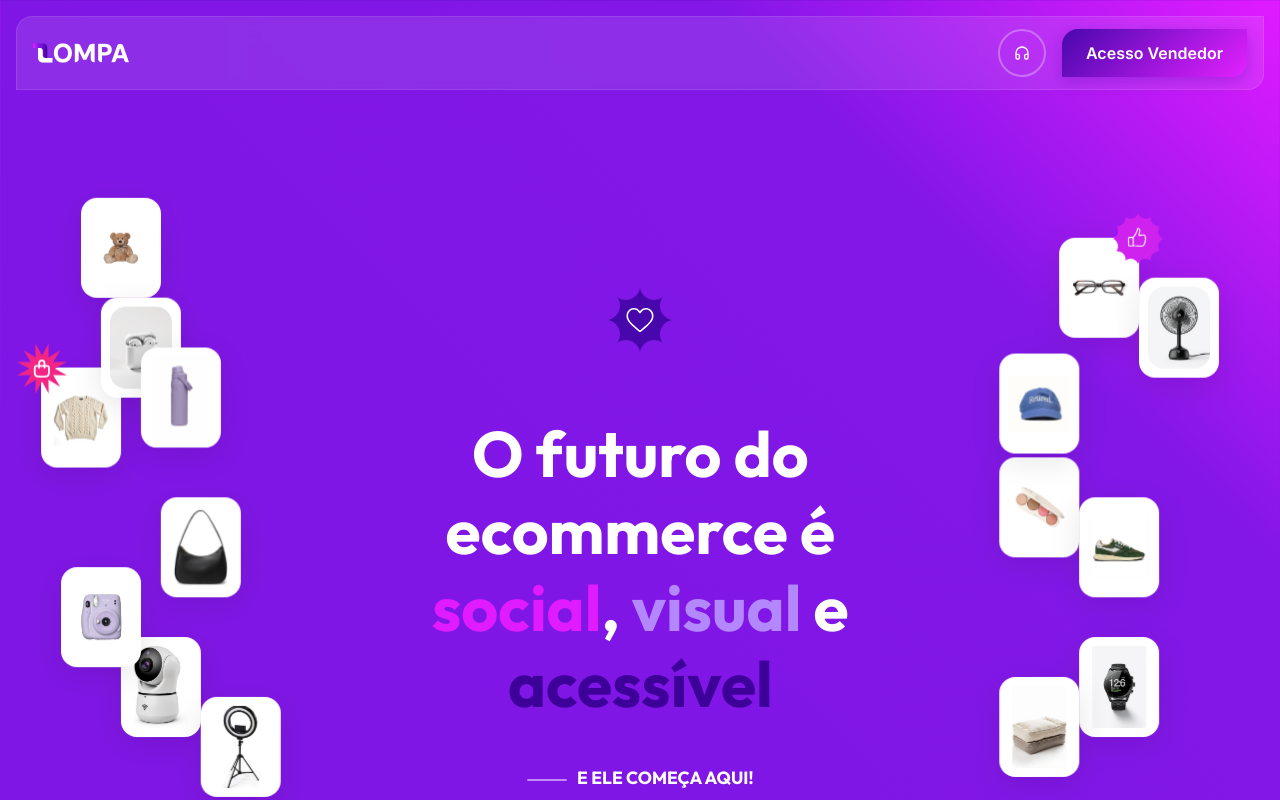
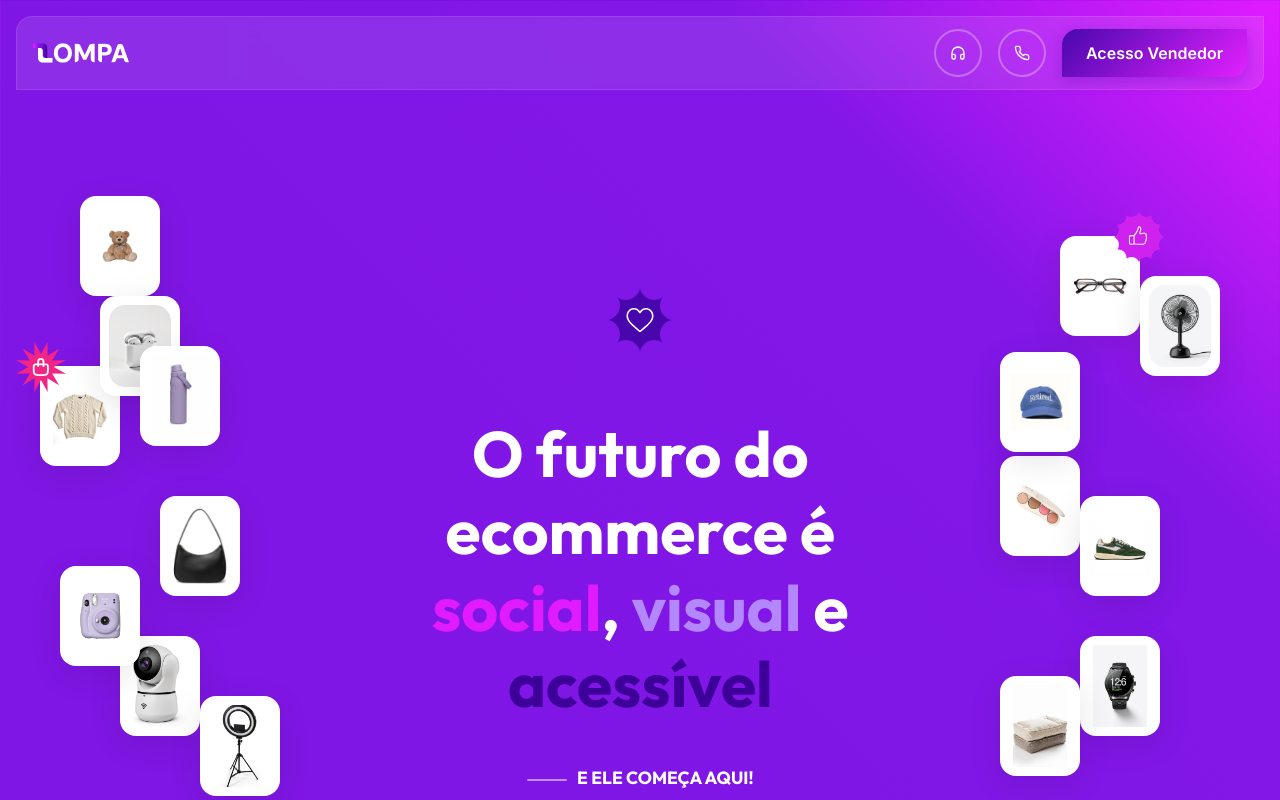
Before and after one commit to rafaelliao/landingPageLompa_Final, a Next.js app: page / in a window 1280 px wide. Shown: the top 800 px of the page. Built offline with nearby package versions, Linux system fonts and the light colour scheme.

Commit message:
Corrigido efeito de movimentação por scroll dos cards de produtos - melhorada resposta a scroll pequeno

```diff
--- a/src/app/globals.css
+++ b/src/app/globals.css
@@ -1478,6 +1478,19 @@
   }
 
   .support-button:hover {
+    width: 180px !important;
+    border-top-left-radius: 1rem !important;
+    border-top-right-radius: 0 !important;
+    border-bottom-left-radius: 0 !important;
+    border-bottom-right-radius: 1rem !important;
+  }
+
+  /* Botão fale conosco com efeito hover */
+  .contact-button {
+    transition: all 0.3s ease;
+  }
+
+  .contact-button:hover {
     width: 180px !important;
     border-top-left-radius: 1rem !important;
     border-top-right-radius: 0 !important;
--- a/src/components/HeroSection.tsx
+++ b/src/components/HeroSection.tsx
@@ -143,7 +143,8 @@ const HeroSection = ({ className = '' }: HeroSectionProps) => {
               trigger: 'body',
               start: 'top top',
               end: '+=200vh', // Range menor para mobile
-              scrub: 1,
+              scrub: 0.5, // Reduzido para melhor resposta a scroll pequeno
+              anticipatePin: 1, // Antecipar o pin para suavizar a transição
               onEnter: () => {},
               onLeave: () => {}
             }
@@ -163,7 +164,7 @@ const HeroSection = ({ className = '' }: HeroSectionProps) => {
           // Configurações para mobile (ajustadas para terminar antes do pin)
           const mobileAnimationConfig = {
             range: '200vh', // Termina antes do pin começar em 300vh
-            scrub: 1,
+            scrub: 0.5, // Reduzido para melhor resposta a scroll pequeno
             initialScale: 1,
             finalScale: { main: 1.5, others: 0.6 }
           }
@@ -176,6 +177,7 @@ const HeroSection = ({ className = '' }: HeroSectionProps) => {
               start: 'top top',
               end: '+=200vh', // Cards mobile até 200vh
               scrub: mobileAnimationConfig.scrub,
+              anticipatePin: 1, // Antecipar o pin para suavizar a transição
               onUpdate: (self) => {
                 // Atualizar dinamicamente as posições dos cards durante o scroll
                 const scrollY = window.scrollY
@@ -331,7 +333,8 @@ const HeroSection = ({ className = '' }: HeroSectionProps) => {
                   trigger: 'body',
                   start: 'top top',
                   end: '+=290vh', // Garrafa mobile até 290vh
-                  scrub: 1,
+                  scrub: 0.5, // Reduzido para melhor resposta a scroll pequeno
+                  anticipatePin: 1, // Antecipar o pin para suavizar a transição
                   onUpdate: (self) => {
                     // Atualizar dinamicamente as posições da garrafa durante o scroll
                     const scrollY = window.scrollY
@@ -454,8 +457,18 @@ const HeroSection = ({ className = '' }: HeroSectionProps) => {
         // Verificar se os ScrollTriggers foram criados
         const allTriggers = ScrollTrigger.getAll()
 
-        ScrollTrigger.refresh()
-        return
+              // Forçar atualização do ScrollTrigger após todas as configurações
+      ScrollTrigger.refresh(true)
+
+      // Configuração adicional para melhor resposta a scroll pequeno
+      ScrollTrigger.addEventListener("refresh", () => {
+        // Recalcular posições quando necessário
+        if (window.scrollY > 0) {
+          ScrollTrigger.update()
+        }
+      })
+
+      return
       }
 
       // Verificar se targetCards existe (só desktop)
@@ -475,10 +488,17 @@ const HeroSection = ({ className = '' }: HeroSectionProps) => {
       // Configurações para desktop
       const animationConfig = {
         range: '800vh',
-        scrub: 3.5,
+        scrub: 1, // Reduzido de 3.5 para 1 para melhor resposta a scroll pequeno
         initialScale: 1,
         finalScale: { main: 1.5, others: 0.7 }
       }
+
+      // Configuração global para melhor performance de scroll
+      ScrollTrigger.config({
+        autoRefreshEvents: "visibilitychange,DOMContentLoaded,load",
+        ignoreMobileResize: true,
+        syncInterval: 60
+      })
 
 
       // Timeline para animação dos cards
@@ -489,6 +509,7 @@ const HeroSection = ({ className = '' }: HeroSectionProps) => {
           start: 'top top',
           end: `+=${animationConfig.range}`,
           scrub: animationConfig.scrub,
+          anticipatePin: 1, // Antecipar o pin para suavizar a transição
           onUpdate: (self) => {
             const scrollY = window.scrollY
             const viewportHeight = window.innerHeight
@@ -590,7 +611,8 @@ const HeroSection = ({ className = '' }: HeroSectionProps) => {
           trigger: 'body',
           start: 'top top',
           end: `+=${titleAnimationRange}`,
-          scrub: 1,
+          scrub: 0.5, // Reduzido para melhor resposta a scroll pequeno
+          anticipatePin: 1, // Antecipar o pin para suavizar a transição
           onEnter: () => {},
           onLeave: () => {}
         }
--- a/src/components/Navigation.tsx
+++ b/src/components/Navigation.tsx
@@ -146,6 +146,27 @@ export default function Navigation({ items, className }: NavigationProps) {
               <HeadphonesIcon className="w-4 h-4" />
               </div>
             </button>
+
+            <button
+              className="group contact-button flex items-center justify-center w-12 h-12 rounded-full border-2 border-white/30 text-white transition-all duration-300 hover:border-white/60 hover:bg-white/10 relative overflow-hidden"
+              onClick={() => {
+                window.open('https://wa.me/5511934380061', '_blank')
+              }}
+            >
+              <div
+                className="absolute inset-0 bg-gradient-to-r from-purple-600 to-pink-600 opacity-0 group-hover:opacity-100 transition-opacity duration-300 button-custom-rounded"
+              />
+              <div
+                className="absolute inset-0 flex items-center justify-center px-3 opacity-0 group-hover:opacity-100 transition-opacity duration-300"
+              >
+                <span className="text-white font-semibold text-sm">Fale conosco</span>
+              </div>
+              <div
+                className="relative z-10 transition-transform duration-300 group-hover:opacity-0"
+            >
+              <Phone className="w-4 h-4" />
+              </div>
+            </button>
             <a
               href="https://stage.seller-admin.lompa.com.br/login"
               target="_blank"
```
